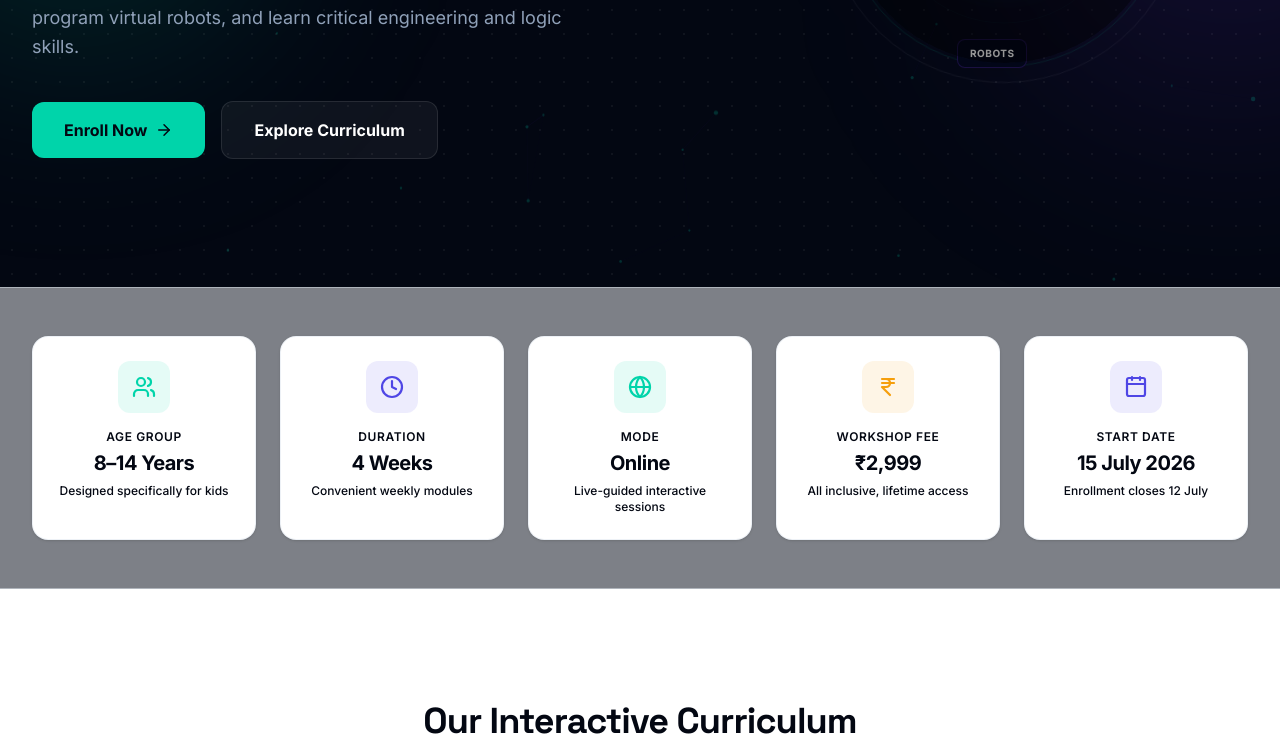
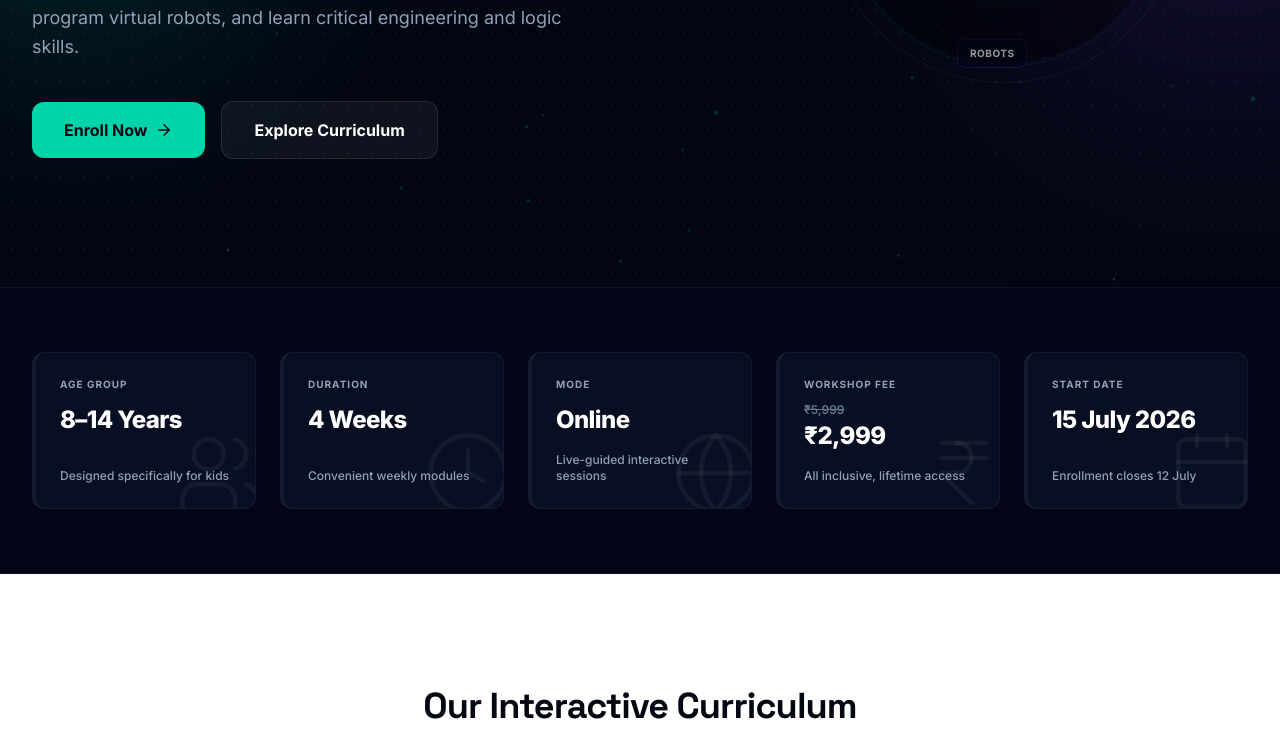
Before and after one commit to ayaanshaikh24/client-project1, a Next.js app in the folder client/: page / in a window 1280 px wide. Shown: the part 562-1308 px from the top of the page. Built offline with nearby package versions, Linux system fonts and the light colour scheme.

Commit message:
style: rebuild details cards with ghost watermarks and shadow glows

```diff
--- a/client/components/WorkshopDetails.tsx
+++ b/client/components/WorkshopDetails.tsx
@@ -10,35 +10,46 @@ export default function WorkshopDetails() {
       value: "8–14 Years",
       description: "Designed specifically for kids",
       icon: Users,
-      color: "text-brand-teal bg-brand-teal/10 dark:bg-brand-teal/20",
+      borderClass: "border-l-4 border-brand-teal",
+      glowClass: "hover:shadow-[0_0_20px_rgba(0,212,170,0.15)] hover:border-brand-teal/30",
+      textClass: "text-brand-teal",
     },
     {
       label: "Duration",
       value: "4 Weeks",
       description: "Convenient weekly modules",
       icon: Clock,
-      color: "text-brand-indigo bg-brand-indigo/10 dark:bg-brand-indigo/20",
+      borderClass: "border-l-4 border-brand-purple",
+      glowClass: "hover:shadow-[0_0_20px_rgba(124,58,237,0.15)] hover:border-brand-purple/30",
+      textClass: "text-brand-purple",
     },
     {
       label: "Mode",
       value: "Online",
       description: "Live-guided interactive sessions",
       icon: Globe,
-      color: "text-brand-teal bg-brand-teal/10 dark:bg-brand-teal/20",
+      borderClass: "border-l-4 border-brand-indigo",
+      glowClass: "hover:shadow-[0_0_20px_rgba(79,70,229,0.15)] hover:border-brand-indigo/30",
+      textClass: "text-brand-indigo",
     },
     {
       label: "Workshop Fee",
       value: "₹2,999",
+      oldValue: "₹5,999", // Strikethrough price
       description: "All inclusive, lifetime access",
       icon: IndianRupee,
-      color: "text-brand-amber bg-brand-amber/10 dark:bg-brand-amber/20",
+      borderClass: "border-l-4 border-brand-amber",
+      glowClass: "hover:shadow-[0_0_20px_rgba(245,158,11,0.15)] hover:border-brand-amber/30",
+      textClass: "text-brand-amber",
     },
     {
       label: "Start Date",
       value: "15 July 2026",
       description: "Enrollment closes 12 July",
       icon: Calendar,
-      color: "text-brand-indigo bg-brand-indigo/10 dark:bg-brand-indigo/20",
+      borderClass: "border-l-4 border-pink-500",
+      glowClass: "hover:shadow-[0_0_20px_rgba(236,72,153,0.15)] hover:border-pink-500/30",
+      textClass: "text-pink-500",
     },
   ];
 
@@ -46,7 +57,7 @@ export default function WorkshopDetails() {
     hidden: {},
     visible: {
       transition: {
-        staggerChildren: 0.1,
+        staggerChildren: 0.08,
       },
     },
   };
@@ -65,10 +76,9 @@ export default function WorkshopDetails() {
   };
 
   return (
-    <section className="py-12 bg-slate-50/50 dark:bg-slate-900/30 border-y border-slate-200/50 dark:border-slate-800/50">
+    <section className="py-16 bg-slate-950 border-y border-white/5 relative z-10">
       <div className="max-w-7xl mx-auto px-4 sm:px-6 lg:px-8">
 
-        {/* Screen Reader Header */}
         <h2 className="sr-only">Workshop Key Details</h2>
 
         <motion.div
@@ -76,31 +86,47 @@ export default function WorkshopDetails() {
           initial="hidden"
           whileInView="visible"
           viewport={{ once: true, margin: "-100px" }}
-          className="grid grid-cols-2 md:grid-cols-3 lg:grid-cols-5 gap-6"
+          className="grid grid-cols-1 sm:grid-cols-2 lg:grid-cols-5 gap-6"
         >
-          {details.map((detail, index) => {
+          {details.map((detail) => {
             const IconComponent = detail.icon;
             return (
               <motion.div
                 key={detail.label}
                 variants={cardVariants}
-                className="bg-white dark:bg-slate-950 p-6 rounded-2xl border border-slate-200/60 dark:border-slate-800/60 shadow-sm hover:shadow-md hover:border-slate-300 dark:hover:border-slate-700 transition-all duration-200 flex flex-col items-center text-center group focus-within:ring-2 focus-within:ring-brand-teal"
+                className={`bg-slate-900/60 backdrop-blur-sm p-6 rounded-xl border border-white/5 relative overflow-hidden transition-all duration-350 hover:-translate-y-1 ${detail.borderClass} ${detail.glowClass} group focus-within:ring-2 focus-within:ring-brand-teal`}
               >
-                {/* Icon Container */}
-                <div className={`p-3.5 rounded-xl ${detail.color} group-hover:scale-110 transition-transform duration-200 mb-4`}>
-                  <IconComponent size={24} className="stroke-[2.2]" />
+                {/* Large Ghost Icon Watermark */}
+                <div className="absolute right-[-10px] bottom-[-10px] text-white/5 pointer-events-none group-hover:scale-110 transition-transform duration-350">
+                  <IconComponent size={90} className="stroke-[1.2]" />
                 </div>
 
-                {/* Text Section */}
-                <span className="text-xs font-semibold text-slate-muted uppercase tracking-wider mb-1">
-                  {detail.label}
-                </span>
-                <span className="text-xl font-bold text-slate-dark dark:text-white mb-1.5 tracking-tight">
-                  {detail.value}
-                </span>
-                <span className="text-xs text-slate-muted dark:text-slate-400 font-medium">
-                  {detail.description}
-                </span>
+                {/* Card Content */}
+                <div className="relative z-10 flex flex-col justify-between h-full">
+                  <div>
+                    <span className="text-[10px] font-bold text-slate-400 uppercase tracking-widest block mb-3">
+                      {detail.label}
+                    </span>
+
+                    {/* Handle Strikethrough price for Fee card */}
+                    {detail.oldValue && (
+                      <span className="text-xs font-semibold text-slate-500 line-through block leading-none mb-1">
+                        {detail.oldValue}
+                      </span>
+                    )}
+
+                    <span className="text-2xl font-extrabold text-white tracking-tight block">
+                      {detail.value}
+                    </span>
+                  </div>
+
+                  <div className="mt-4">
+                    <p className="text-xs text-slate-400 font-medium">
+                      {detail.description}
+                    </p>
+                  </div>
+                </div>
+
               </motion.div>
             );
           })}
```
